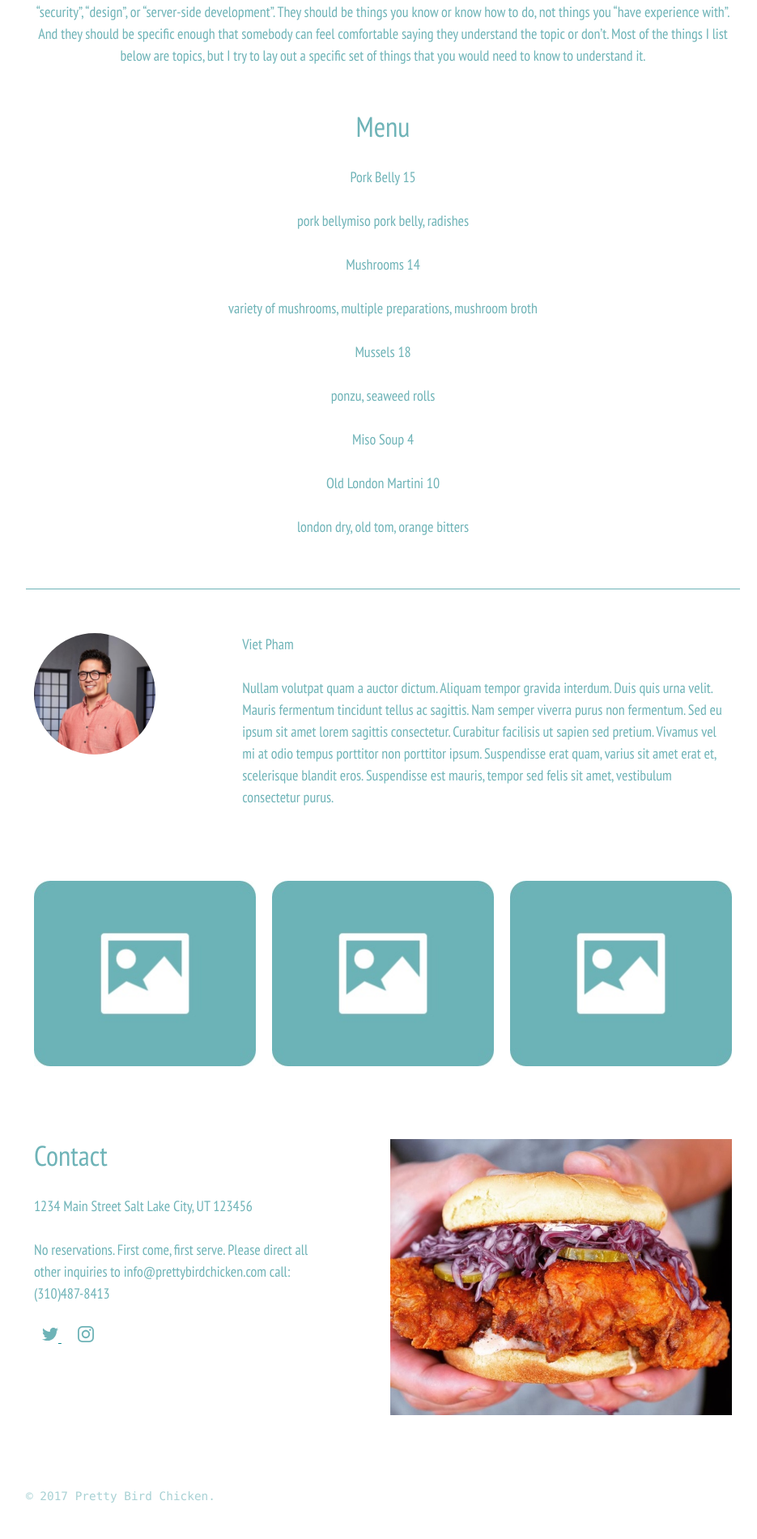
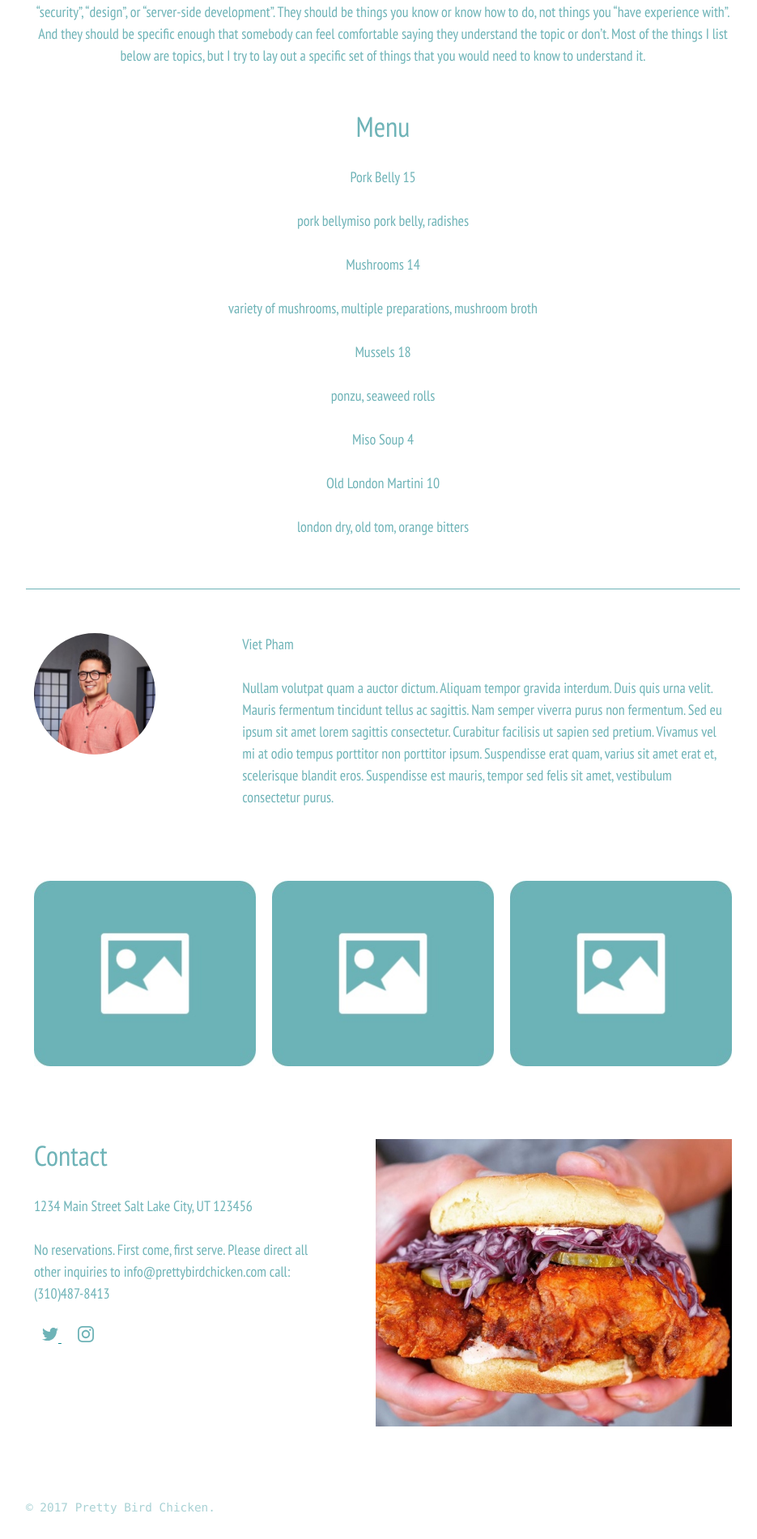
Before and after one commit to PHironaka/pretty-bird, a Jekyll site: the page built from about.md, in a window 1280 px wide. Shown: the part 975-2876 px from the top of the page at 81% size, without its empty margins (167-1102 px from the left). Built offline with Jekyll 4.4.1, drawn with Linux system fonts in a browser that asks for light colours.

Commit message:
update the placeholder map

```diff
--- a/_sass/basically-basic/_layout.scss
+++ b/_sass/basically-basic/_layout.scss
@@ -165,7 +165,6 @@ main {
 
 .contact-map {
   flex-basis: 50%;
-  margin-left: 2em;
   margin-top: 2em;
 
 }
```
